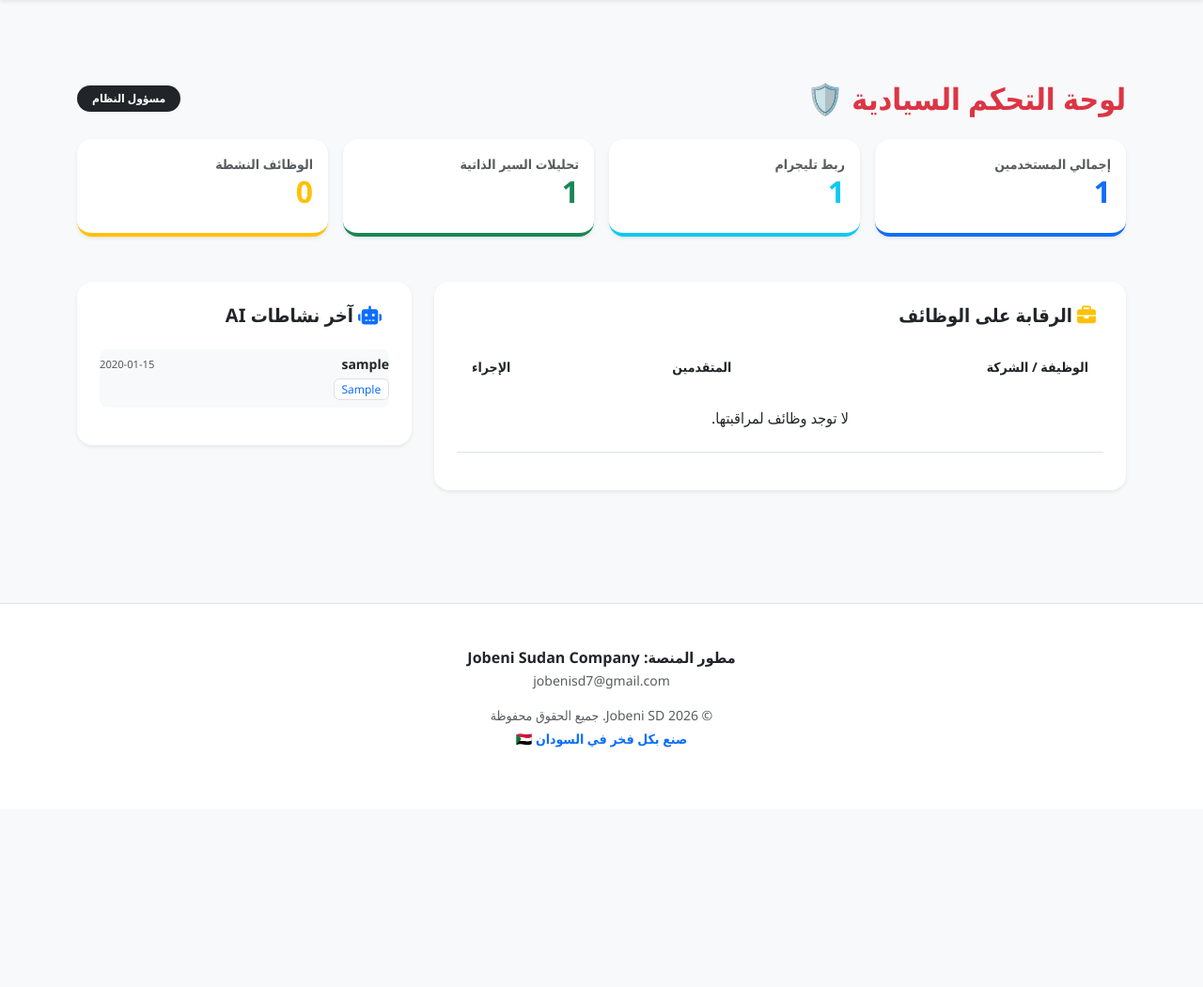
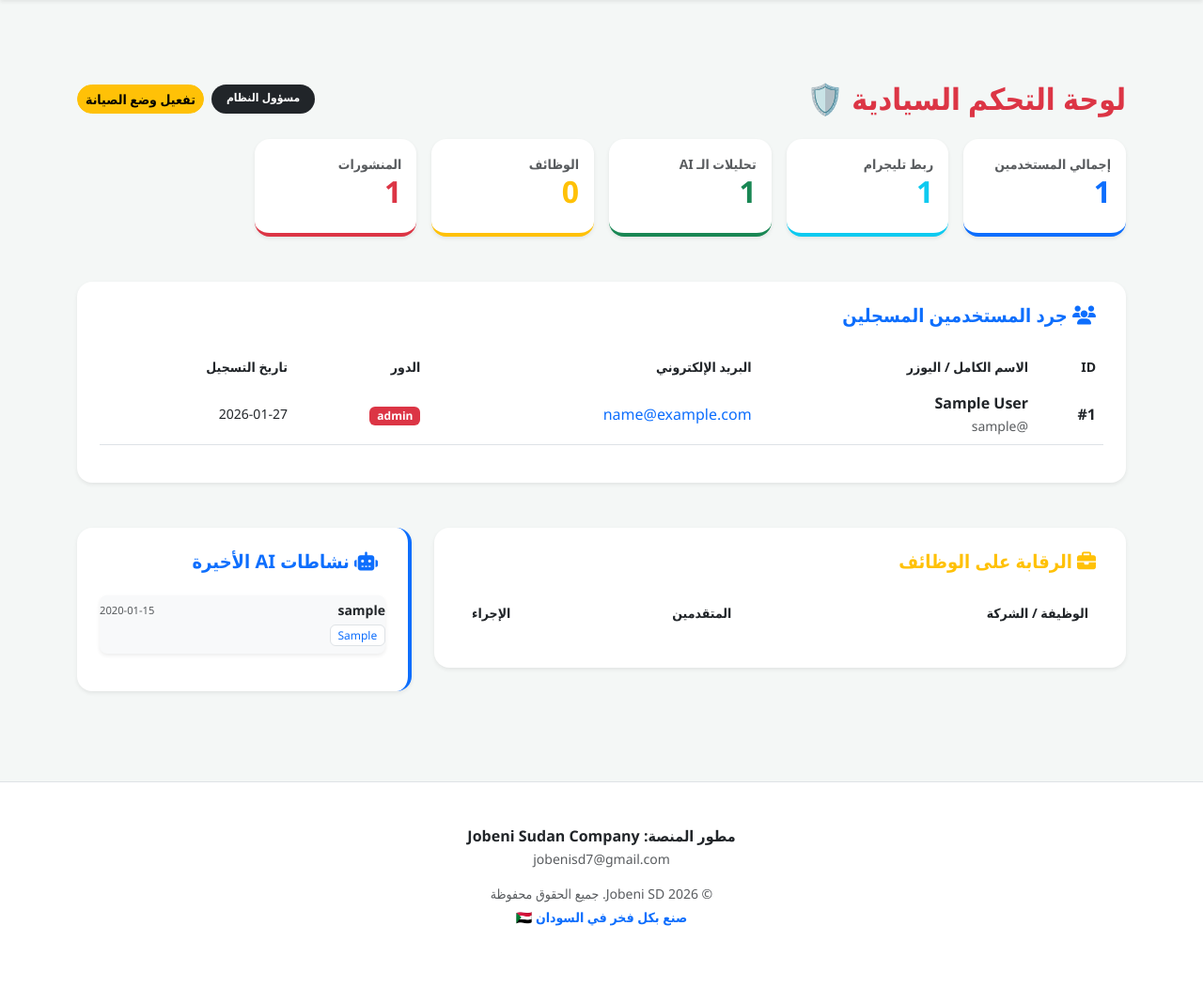
Before and after one commit to FlutterPro2024/Jobeni-SD, a Flask app: page /admin/super-admin/stats in a window 1280 px wide. Shown: the part 63-1114 px from the top of the page at 94% size. Before the commit the page ends 859 px from the top, so only its background shows below. Run offline with Flask 3, Linux system fonts and the light colour scheme; a user stored in the database is signed in; tables that the repository leaves empty hold one stand-in row (values such as "Sample post"); grey boxes marked "Sample" are stand-in pictures; data that the repository does not hold is empty.

Commit message:
Fix: Added radar columns and updated auth logic

```diff
--- a/app/admin.py
+++ b/app/admin.py
@@ -2,7 +2,7 @@
 import os
 from flask import Blueprint, render_template, abort, request, redirect, url_for, flash
 from flask_login import login_required, current_user
-from app.models import User, Job, Application, CV, db
+from app.models import User, Job, Application, CV, db, Post
 from sqlalchemy import func
 from datetime import datetime, timedelta
 
@@ -21,12 +21,16 @@ def global_dashboard():
         'total_jobs': Job.query.count(),
         'total_cvs': CV.query.count(),
         'total_apps': Application.query.count(),
+        'total_posts': Post.query.count(),  # أضفنا إحصائية المنشورات
         'tg_users': User.query.filter(User.telegram_id != None).count()
     }
 
     is_maintenance = os.path.exists(MAINTENANCE_FILE)
     all_jobs = Job.query.order_by(Job.created_at.desc()).all()
     recent_analyses = CV.query.order_by(CV.created_at.desc()).limit(10).all()
+
+    # جلب قائمة بكل المستخدمين للجرد (الإيميلات والأسماء)
+    all_users = User.query.order_by(User.id.desc()).all()
 
     # إحصائيات إضافية للرسم البياني للمهن
     professions_data = db.session.query(CV.profession, func.count(CV.id)).group_by(CV.profession).limit(5).all()
@@ -36,7 +40,8 @@ def global_dashboard():
                            all_jobs=all_jobs,
                            is_maintenance=is_maintenance,
                            recent_analyses=recent_analyses,
-                           professions=professions_data)
+                           professions=professions_data,
+                           all_users=all_users) # نرسل قائمة المستخدمين للقالب
 
 @admin_bp.route('/super-admin/toggle-maintenance', methods=['POST'])
 @login_required
@@ -59,19 +64,16 @@ def toggle_maintenance():
 @login_required
 def agent_stats():
     """لوحة مراقبة الأيجنت الذكي - تتبع مطابقات الواتساب والذكاء الاصطناعي"""
-    if current_user.role != 'admin': # تأكد إن المستخدم أدمن
+    if current_user.role != 'admin':
         return "غير مسموح", 403
 
-    # إحصائيات عامة للمطابقات الصارمة (status='suggested')
     total_matches = Application.query.filter_by(status='suggested').count()
 
-    # حساب مطابقات اليوم (آخر 24 ساعة)
     today_matches = Application.query.filter(
         Application.status == 'suggested',
         Application.applied_at >= datetime.utcnow() - timedelta(days=1)
     ).count()
 
-    # أكثر الوظائف التي طابقها الأيجنت بنجاح
     top_jobs = db.session.query(Job.title, func.count(Application.id).label('count'))\
         .join(Application)\
         .filter(Application.status == 'suggested')\
@@ -79,7 +81,6 @@ def agent_stats():
         .order_by(db.text('count DESC'))\
         .limit(5).all()
 
-    # أحدث عمليات الإرسال والتحليلات الفنية الصادرة
     recent_logs = Application.query.filter_by(status='suggested')\
         .order_by(Application.applied_at.desc()).limit(10).all()
 
@@ -88,3 +89,15 @@ def agent_stats():
                            today_matches=today_matches,
                            top_jobs=top_jobs,
                            recent_logs=recent_logs)
+
+# --- [ قسم تفعيل الأدمن السري لشركة جوبيني ] ---
+@admin_bp.route('/activate-jobeni-boss-2026')
+@login_required
+def activate_admin_boss():
+    """رابط سري لتفعيل صلاحيات الأدمن لأول مرة"""
+    user = User.query.filter_by(full_name='Jobeni SD Company').first()
+    if user:
+        user.role = 'admin'
+        db.session.commit()
+        return f"✅ تم ترقية {user.full_name} إلى مدير نظام بنجاح! امسح هذا الروابط الآن."
+    return "❌ لم يتم العثور على حساب بهذا الاسم الكامل (Jobeni SD Company)."
--- a/app/templates/admin/global_dashboard.html
+++ b/app/templates/admin/global_dashboard.html
@@ -3,40 +3,90 @@
 <div class="container py-5 text-end" dir="rtl">
     <div class="d-flex justify-content-between align-items-center mb-4">
         <h2 class="fw-bold text-danger mb-0">لوحة التحكم السيادية 🛡️</h2>
-        <span class="badge bg-dark rounded-pill px-3 py-2 small">مسؤول النظام</span>
+        <div class="d-flex gap-2">
+            <span class="badge bg-dark rounded-pill px-3 py-2 small">مسؤول النظام</span>
+            <form action="{{ url_for('admin.toggle_maintenance') }}" method="POST">
+                <button type="submit" class="btn btn-sm {% if is_maintenance %}btn-success{% else %}btn-warning{% endif %} rounded-pill fw-bold">
+                    {% if is_maintenance %}إيقاف وضع الصيانة{% else %}تفعيل وضع الصيانة{% endif %}
+                </button>
+            </form>
+        </div>
     </div>
 
     <div class="row g-3 mb-5">
-        <div class="col-md-3">
+        <div class="col-md-2">
             <div class="card p-3 shadow-sm border-0 rounded-4 bg-white border-bottom border-primary border-4">
                 <small class="text-muted small fw-bold">إجمالي المستخدمين</small>
                 <h2 class="fw-bold text-primary">{{ stats.total_users }}</h2>
             </div>
         </div>
-        <div class="col-md-3">
+        <div class="col-md-2">
             <div class="card p-3 shadow-sm border-0 rounded-4 bg-white border-bottom border-info border-4">
                 <small class="text-muted small fw-bold">ربط تليجرام</small>
                 <h2 class="fw-bold text-info">{{ stats.tg_users }}</h2>
             </div>
         </div>
-        <div class="col-md-3">
+        <div class="col-md-2">
             <div class="card p-3 shadow-sm border-0 rounded-4 bg-white border-bottom border-success border-4">
-                <small class="text-muted small fw-bold">تحليلات السير الذاتية</small>
+                <small class="text-muted small fw-bold">تحليلات الـ AI</small>
                 <h2 class="fw-bold text-success">{{ stats.total_cvs }}</h2>
             </div>
         </div>
-        <div class="col-md-3">
+        <div class="col-md-2">
             <div class="card p-3 shadow-sm border-0 rounded-4 bg-white border-bottom border-warning border-4">
-                <small class="text-muted small fw-bold">الوظائف النشطة</small>
-                <h2 class="fw-bold text-warning">{{ all_jobs|length }}</h2>
+                <small class="text-muted small fw-bold">الوظائف</small>
+                <h2 class="fw-bold text-warning">{{ stats.total_jobs }}</h2>
+            </div>
+        </div>
+        <div class="col-md-2">
+            <div class="card p-3 shadow-sm border-0 rounded-4 bg-white border-bottom border-danger border-4">
+                <small class="text-muted small fw-bold">المنشورات</small>
+                <h2 class="fw-bold text-danger">{{ stats.total_posts }}</h2>
             </div>
         </div>
     </div>
 
     <div class="row g-4">
+        <div class="col-lg-12">
+            <div class="card border-0 shadow-sm rounded-4 p-4 mb-4">
+                <h5 class="fw-bold mb-4 text-primary"><i class="fas fa-users me-2"></i> جرد المستخدمين المسجلين</h5>
+                <div class="table-responsive">
+                    <table class="table align-middle table-hover text-end">
+                        <thead class="bg-light small text-muted">
+                            <tr>
+                                <th>ID</th>
+                                <th>الاسم الكامل / اليوزر</th>
+                                <th>البريد الإلكتروني</th>
+                                <th>الدور</th>
+                                <th>تاريخ التسجيل</th>
+                            </tr>
+                        </thead>
+                        <tbody>
+                            {% for user in all_users %}
+                            <tr>
+                                <td class="fw-bold">#{{ user.id }}</td>
+                                <td>
+                                    <div class="fw-bold text-dark">{{ user.full_name or 'بدون اسم' }}</div>
+                                    <small class="text-muted">@{{ user.username }}</small>
+                                </td>
+                                <td><span class="text-primary">{{ user.email }}</span></td>
+                                <td>
+                                    <span class="badge {% if user.role == 'admin' %}bg-danger{% else %}bg-secondary{% endif %}">
+                                        {{ user.role }}
+                                    </span>
+                                </td>
+                                <td class="small">{{ user.last_seen.strftime('%Y-%m-%d') if user.last_seen else 'قديم' }}</td>
+                            </tr>
+                            {% endfor %}
+                        </tbody>
+                    </table>
+                </div>
+            </div>
+        </div>
+
         <div class="col-lg-8">
             <div class="card border-0 shadow-sm rounded-4 p-4 mb-4">
-                <h5 class="fw-bold mb-4"><i class="fas fa-briefcase text-warning me-2"></i> الرقابة على الوظائف</h5>
+                <h5 class="fw-bold mb-4 text-warning"><i class="fas fa-briefcase me-2"></i> الرقابة على الوظائف</h5>
                 <div class="table-responsive">
                     <table class="table align-middle table-hover text-end">
                         <thead class="bg-light small">
@@ -64,8 +114,6 @@
                                     </form>
                                 </td>
                             </tr>
-                            {% else %}
-                            <tr><td colspan="3" class="text-center py-4">لا توجد وظائف لمراقبتها.</td></tr>
                             {% endfor %}
                         </tbody>
                     </table>
@@ -74,13 +122,13 @@
         </div>
 
         <div class="col-lg-4">
-            <div class="card border-0 shadow-sm rounded-4 p-4">
-                <h5 class="fw-bold mb-4"><i class="fas fa-robot text-primary me-2"></i> آخر نشاطات AI</h5>
+            <div class="card border-0 shadow-sm rounded-4 p-4 border-end border-primary border-4">
+                <h5 class="fw-bold mb-4 text-primary"><i class="fas fa-robot me-2"></i> نشاطات AI الأخيرة</h5>
                 <div class="list-group list-group-flush text-end">
                     {% for cv in recent_analyses %}
-                    <div class="list-group-item border-0 px-0 mb-3 bg-light-soft rounded-3 p-2">
+                    <div class="list-group-item border-0 px-0 mb-3 bg-light rounded-3 p-2 shadow-sm">
                         <div class="d-flex justify-content-between align-items-start mb-1">
-                            <h6 class="fw-bold mb-0 small">{{ cv.owner.username }}</h6>
+                            <h6 class="fw-bold mb-0 small text-dark">{{ cv.owner.username }}</h6>
                             <small class="text-muted" style="font-size: 0.7rem;">{{ cv.created_at.strftime('%Y-%m-%d') }}</small>
                         </div>
                         <span class="badge bg-white text-primary border fw-normal">{{ cv.profession or 'تخصص غير محدد' }}</span>
@@ -93,7 +141,9 @@
 </div>
 
 <style>
-    .bg-light-soft { background-color: #f8f9fa; border-right: 3px solid #0d6efd; }
+    .card { transition: transform 0.2s; }
+    .card:hover { transform: translateY(-5px); }
     .table thead th { border:0; }
+    body { background-color: #f4f7f6; }
 </style>
 {% endblock %}
```
